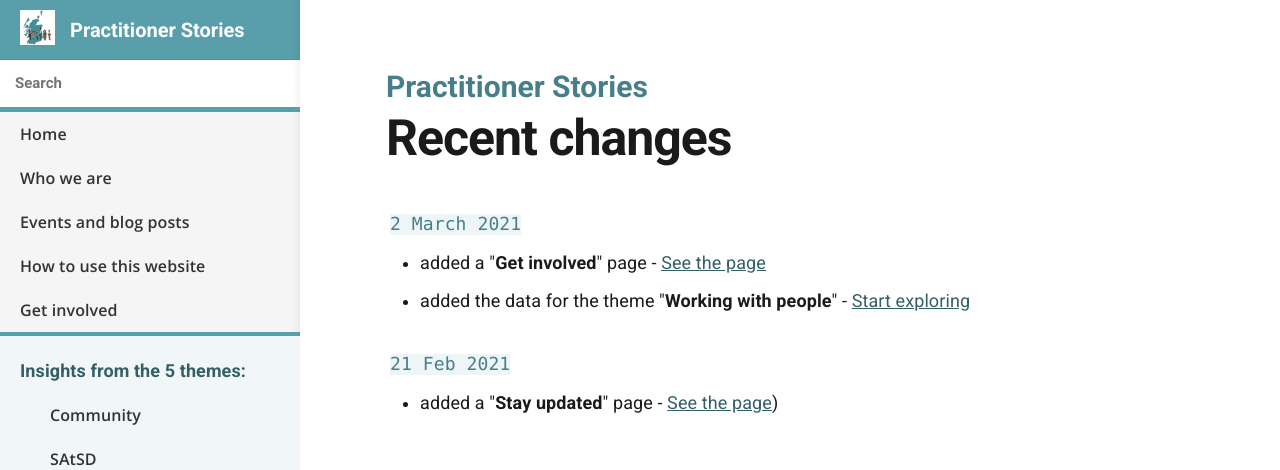
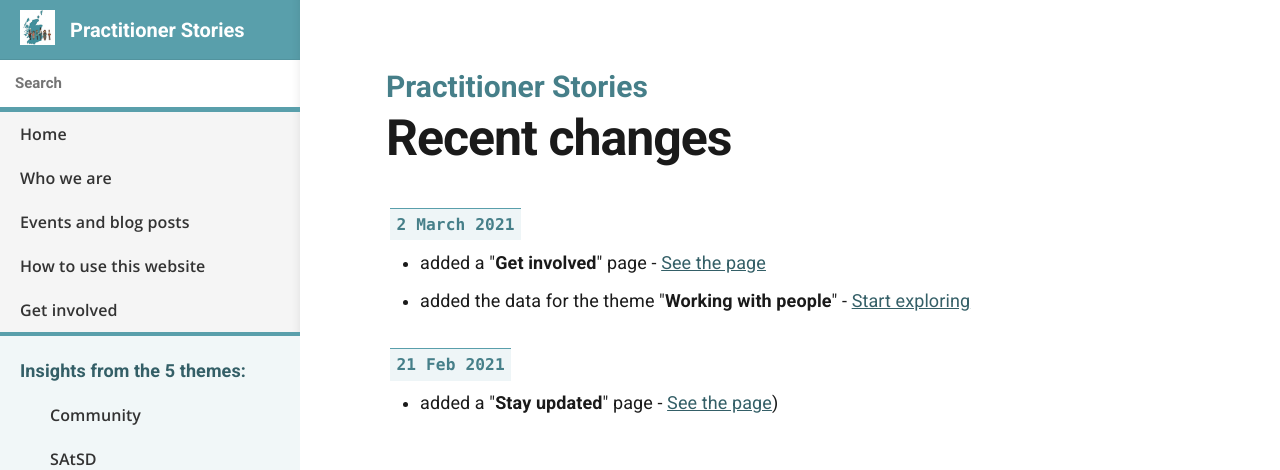
Before and after one commit to stephanie-K/practitioner-stories, a Jekyll site: the page built from changelog.html, in a window 1280 px wide. Shown: the top 470 px of the page. Built offline with Jekyll 4.4.1, drawn with Linux system fonts in a browser that asks for light colours.

Commit message:
refine date style

```diff
--- a/_sass/_layout.scss
+++ b/_sass/_layout.scss
@@ -616,5 +616,9 @@ details.navigation {
 		background-color: $brand-colour-light;
 		color: #467F89;
 		font-family: Monaco, "Bitstream Vera Sans Mono", "Lucida Console", Terminal, monospace;
+		font-weight: bold;
+		padding: 0.4em;
+		font-size: 0.9em;
+		border-top: solid 1px $brand-colour
 	}
 }
```
